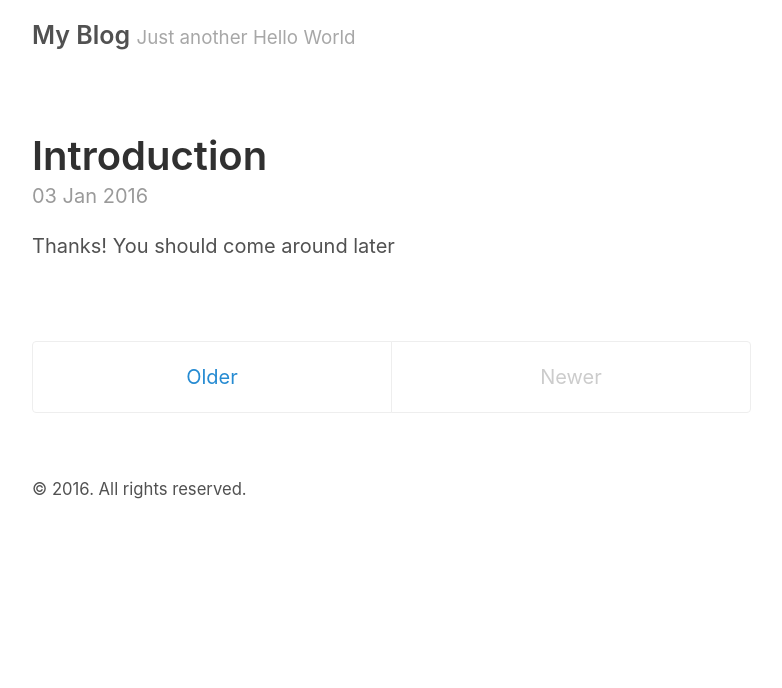
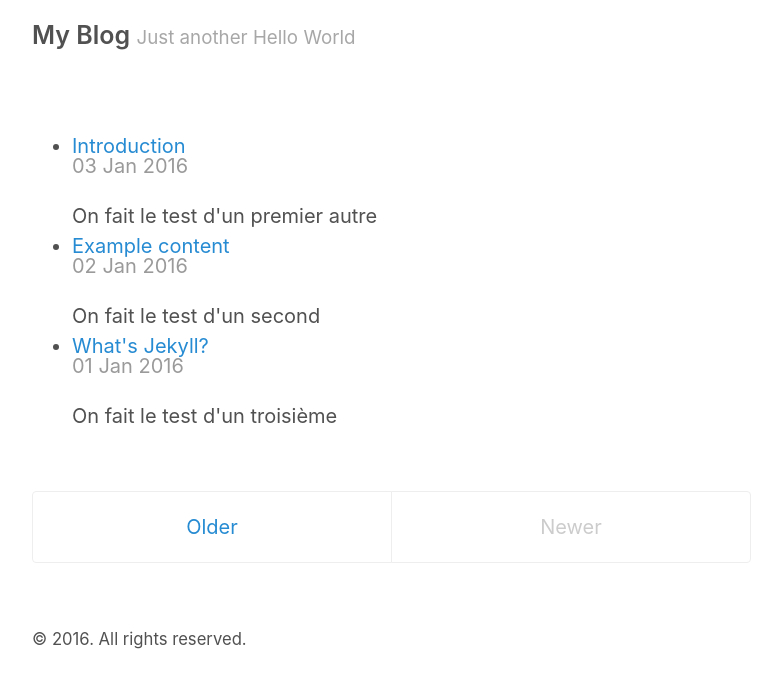
Before and after one commit to SamMarkiewicz/blog, a Jekyll site: the page built from index.html, in a window 1280 px wide. Shown: the top 688 px of the page, without its empty margins (248-1030 px from the left). Built offline with Jekyll 4.4.1, drawn with Linux system fonts in a browser that asks for light colours; the list of posts is cut into pages by our own code.

Commit message:
Tests de mise en place

```diff
--- a/_config.yml
+++ b/_config.yml
@@ -5,7 +5,7 @@ permalink:           pretty
 title:               My Blog
 tagline:             Just another Hello World
 url:                 http://blog.sammarkiewi.cz
-paginate:            1
+paginate:            2
 baseurl:             ""
 
 # Assets
--- a/_posts/2016-01-01-whats-jekyll.md
+++ b/_posts/2016-01-01-whats-jekyll.md
@@ -1,6 +1,7 @@
 ---
 layout: post
 title: What's Jekyll?
+excerpt: On fait le test d'un troisième
 ---
 
 [Jekyll](http://jekyllrb.com) is a static site generator, an open-source tool for creating simple yet powerful websites of all shapes and sizes. From [the project's readme](https://github.com/jekyll/jekyll/blob/master/README.markdown):
--- a/_posts/2016-01-02-example-content.md
+++ b/_posts/2016-01-02-example-content.md
@@ -1,6 +1,7 @@
 ---
 layout: post
 title: Example content
+excerpt: On fait le test d'un second
 ---
 
 
--- a/_posts/2016-01-03-introduction.md
+++ b/_posts/2016-01-03-introduction.md
@@ -2,6 +2,7 @@
 layout: post
 title: Introduction
 published: true
+excerpt: On fait le test d'un premier autre
 ---
 
 Thanks!
--- a/_sass/_variables.scss
+++ b/_sass/_variables.scss
@@ -12,6 +12,7 @@ $cyan: #75b5aa;
 $blue: #268bd2;
 // $blue: #6a9fb5;
 $brown: #8f5536;
+$white: #fff;
 
 $root-font-family: -apple-system, BlinkMacSystemFont, "Segoe UI", "Roboto", "Oxygen", "Ubuntu", "Cantarell", "Fira Sans", "Droid Sans", "Helvetica Neue", Arial, sans-serif;
 $root-font-size: 16px;
--- a/index.html
+++ b/index.html
@@ -3,7 +3,17 @@ layout: default
 title: Home
 ---
 
-<div class="posts">
+<ul>
+  {% for post in site.posts %}
+    <li>
+      <a href="{{ post.url }}">{{ post.title }}</a>
+      <time datetime="{{ post.date | date_to_xmlschema }}" class="post-date">{{ post.date | date_to_string }}</time>
+      {{ post.excerpt }}
+    </li>
+  {% endfor %}
+</ul>
+
+<!--<div class="posts">
   {% for post in paginator.posts %}
   <article class="post">
     <h1 class="post-title">
@@ -17,7 +27,7 @@ title: Home
     {{ post.content }}
   </article>
   {% endfor %}
-</div>
+</div>-->
 
 <div class="pagination">
   {% if paginator.next_page %}
```
Also changed, not shown: _posts/2016-08-12-test.md (added, +6 -0 lines).
